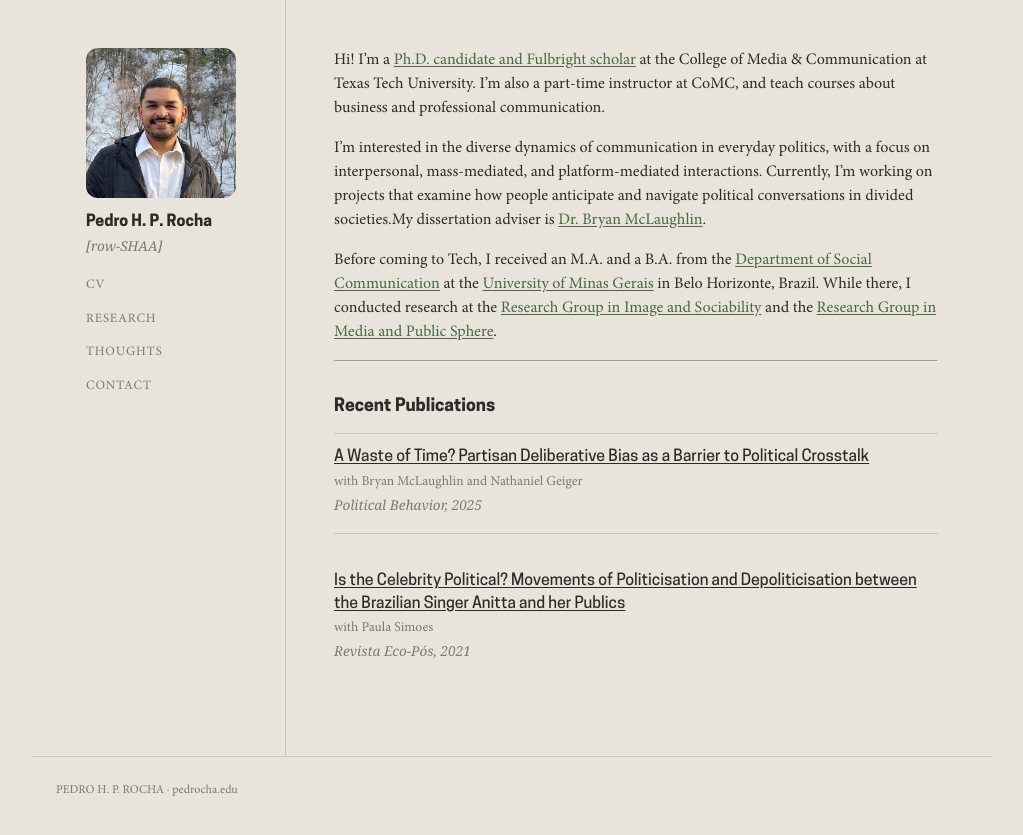
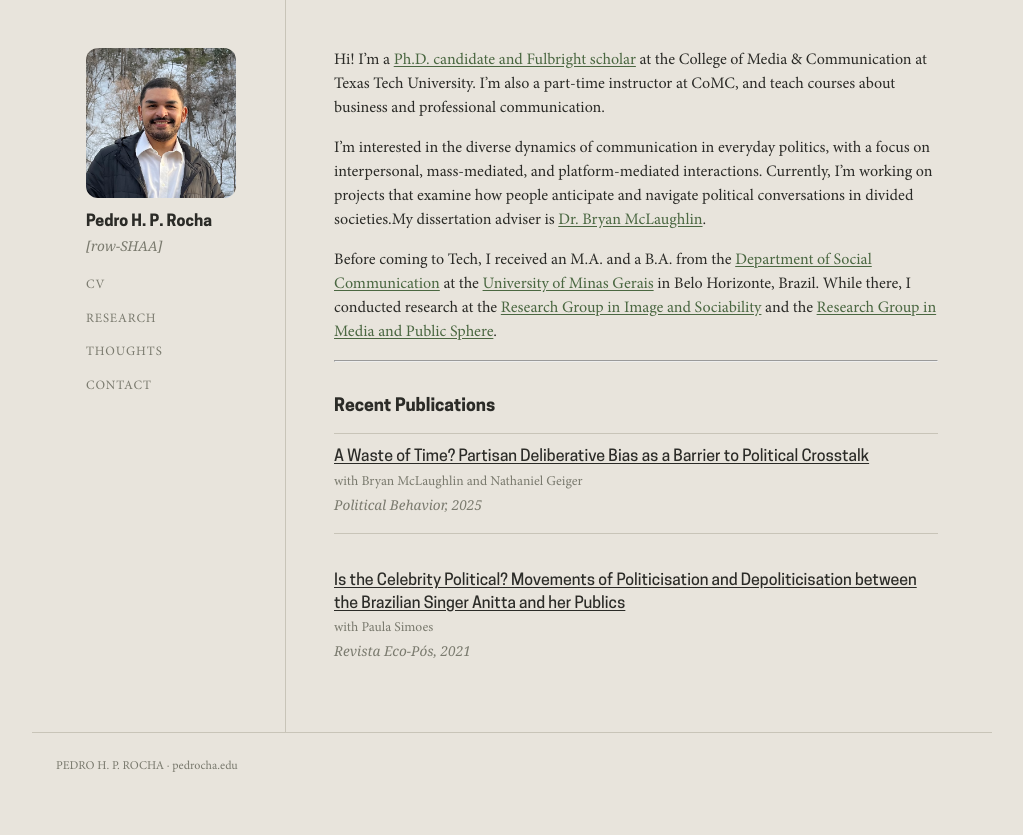
Before and after one commit to pedrohprocha/pedrohprocha.github.io, a Jekyll site: the page built from index.md, in a window 1280 px wide. Shown: the top 835 px of the page, without its empty margins (128-1151 px from the left). Built offline with Jekyll 4.4.1, drawn with Linux system fonts in a browser that asks for light colours; some web fonts are replaced.

Commit message:
fix pub spacing

```diff
--- a/assets/css/main.css
+++ b/assets/css/main.css
@@ -233,6 +233,7 @@ h3 {
 .pub-item:last-child {
     border-bottom: none;
     padding-bottom: 0;
+    margin-bottom: 0;
 }
 
 .pub-title {
@@ -476,6 +477,7 @@ h3 {
 .pub-item:last-child {
     border-bottom: none;
     padding-bottom: 0;
+    margin-bottom: 0;
 }
 
 .pub-title {
```
